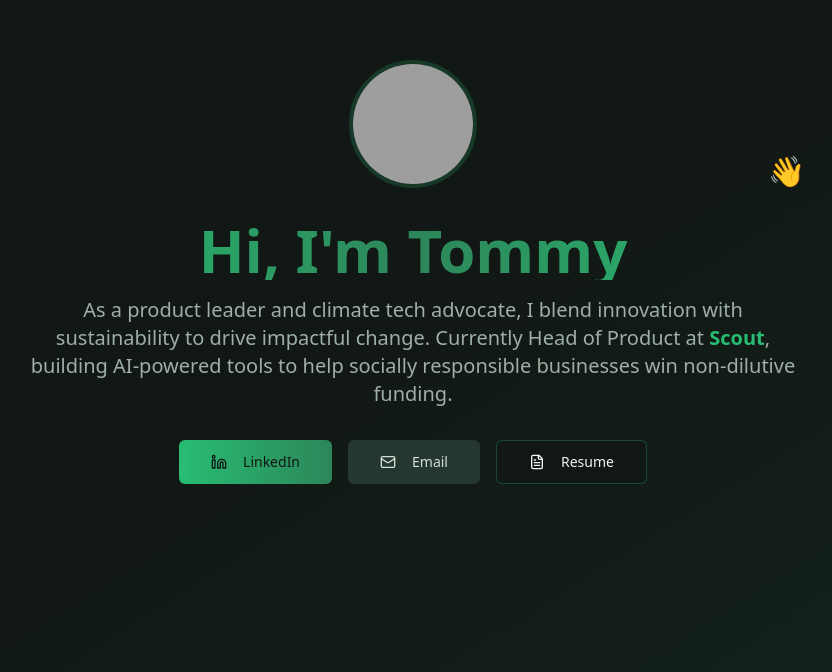
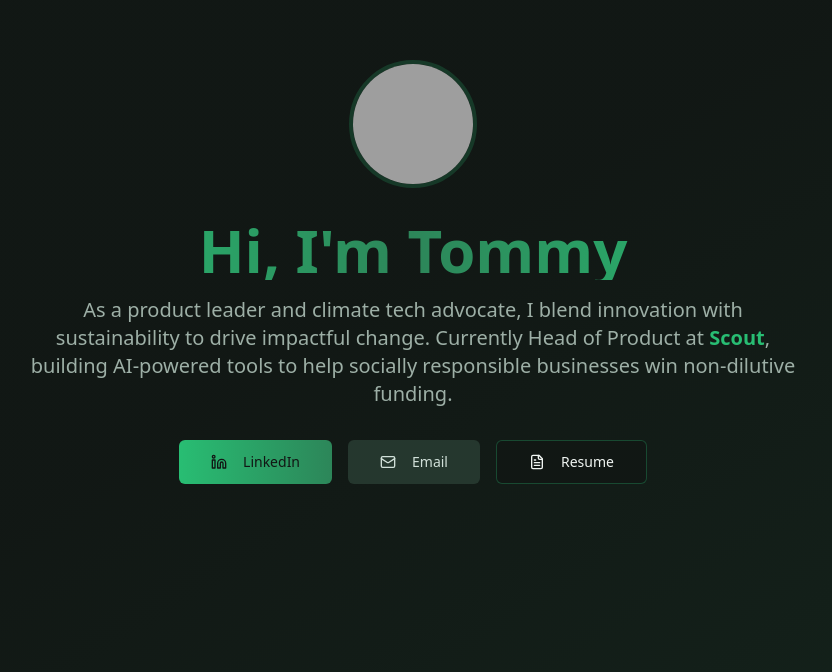
Before and after one commit to tlisiak/about-tom-ai, a React (Vite) app: page / in a window 1280 px wide. Shown: the part 128-800 px from the top of the page, without its empty margins (227-1059 px from the left). Built offline with nearby package versions, Linux system fonts and the light colour scheme; grey boxes are pictures that could not be loaded.

Commit message:
Visual edit in Lovable
Edited UI in Lovable

```diff
--- a/src/components/HeroSection.tsx
+++ b/src/components/HeroSection.tsx
@@ -12,9 +12,7 @@ const HeroSection = () => {
               TL
             </AvatarFallback>
           </Avatar>
-          <div className="absolute -bottom-2 -right-2 text-3xl animate-bounce">
-            👋
-          </div>
+
         </div>
 
         {/* Hero Title */}
```
